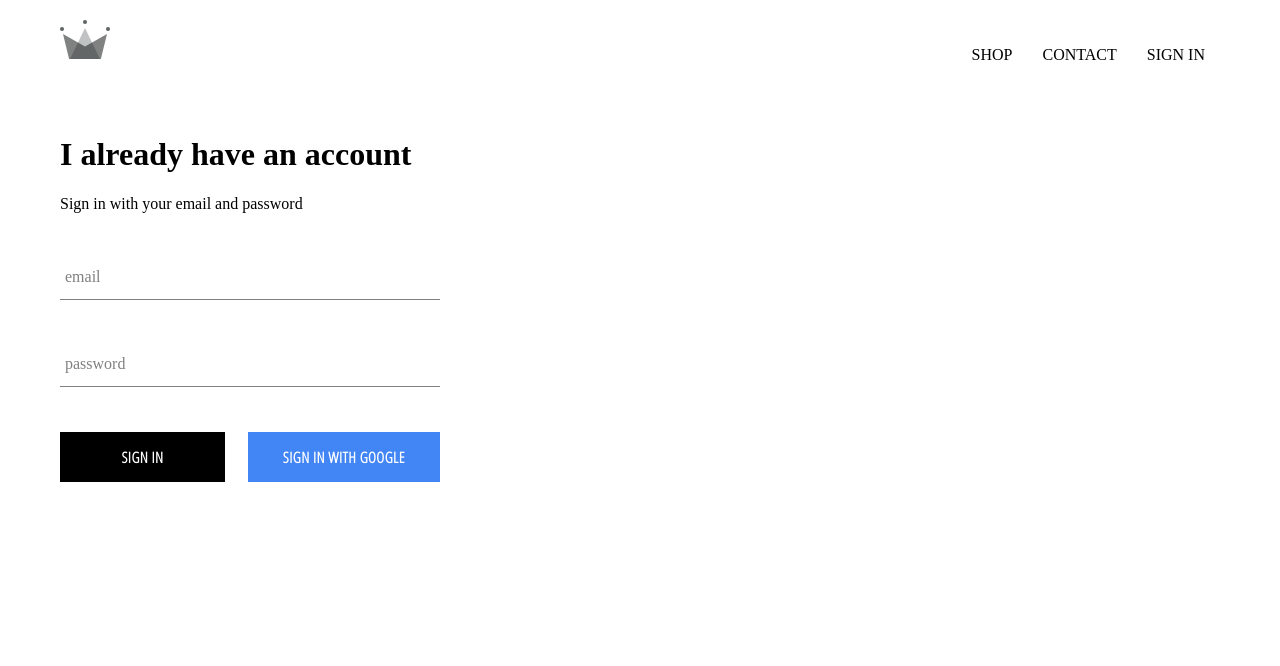
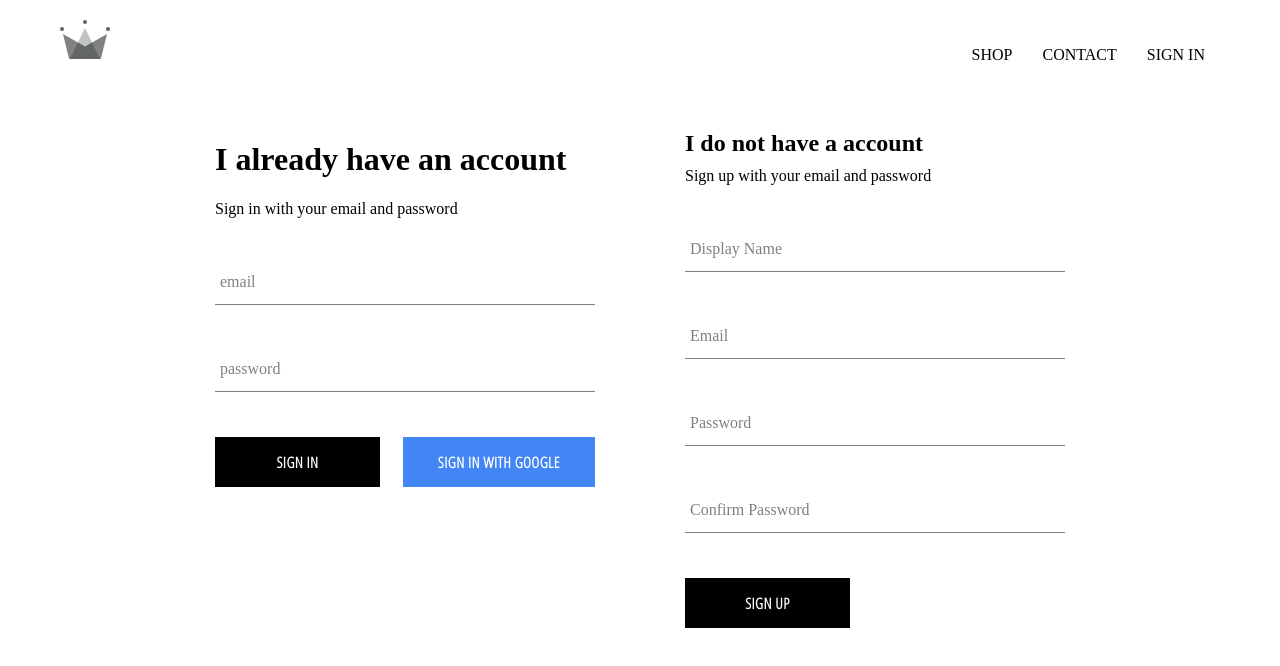
Before and after one commit to CatrunaMarius/9.-Project-Session-Storage-Persistence, a React (Create React App) app: page /signin in a window 1280 px wide. Shown: the top 666 px of the page. Built offline with nearby package versions, Linux system fonts and the light colour scheme; no server answers.

Commit message:
implemented firebase utils

```diff
--- a/src/App.js
+++ b/src/App.js
@@ -7,7 +7,7 @@ import HomePage from './pages/homepage/homepage.component';
 import ShopPage from './pages/shop/shop.component';
 import Header from './componets/header/header.component'
 import SignInAndSignUpPage  from './pages/sign-in-and-sign-up/sign-in-and-sign-up.component'
-import { auth } from './firebase/firebase.utils'
+import { auth, createUserProfileDocument } from './firebase/firebase.utils'
 
 
 class App extends React.Component {
@@ -24,15 +24,43 @@ class App extends React.Component {
   unsubscribeFromAuth = null;
 
   componentDidMount(){
-    this.unsubscribeFromAuth = auth.onAuthStateChanged(user => {
-      this.setState({
-        currentUser: user
-      })
+    this.unsubscribeFromAuth = auth.onAuthStateChanged(async userAuth => {
 
-      console.log(user);
 
-    })
+
+       if (userAuth){
+         const userRef = await createUserProfileDocument(userAuth);
+
+         userRef.onSnapshot(snapShot => {
+           this.setState({
+             currentUser: {
+              id: snapShot.id,
+              ...snapShot.data()
+             }
+           });
+
+           console.log(this.state);
+         });
+
+       }
+
+       this.setState({ currentUser: userAuth})
+    });
   }
+
+
+
+
+
+  // componentDidMount = async () => {
+  //   auth.onAuthStateChanged(async userAuth => {
+  //     const user = await createUserProfileDocument(userAuth);
+  //     this.setState({ user });
+  //   });
+  // };
+
+
+
 
   componentWillUnmount(){
     this.unsubscribeFromAuth();
--- /dev/null
+++ b/src/componets/sign-up/sign-up.component.jsx
@@ -0,0 +1,108 @@
+import React from 'react';
+
+import FormInput from '../form-input/form-input.component';
+import CustomButton from '../custom-button/custom-button.component';
+
+import {auth, createUserProfileDocument} from '../../firebase/firebase.utils';
+
+import './sign-up.styles.scss';
+
+class SignUp extends React.Component {
+    constructor(){
+        super();
+
+        this.state ={
+            displayName: '',
+            email: '',
+            password: '',
+            confirmPassword: ''
+        }
+    }
+
+    handleSubmit = async event =>{
+        event.preventDefault();
+
+        const {displayName, email, password, confirmPassword} = this.state;
+
+        if(password !== confirmPassword){
+            alert("passwords don't match");
+            return;
+        }
+
+        try {
+            const { user } = await auth.createUserWithEmailAndPassword(email, password);
+
+           await createUserProfileDocument(user, {displayName});
+
+           this.setState({
+            displayName: '',
+            email: '',
+            password: '',
+            confirmPassword: ''
+           })
+        } catch (error) {
+            console.error(error)
+        }
+
+
+    }
+
+
+    handleChange = event =>{
+        const { name, value} = event.target;
+
+        this.setState({ [name]: value})
+    }
+
+    render(){
+        const {displayName, email, password, confirmPassword} = this.state;
+        return(
+            <div className='sign-up'>
+                <h2 className='title'>I do not have a account</h2>
+                <span>Sign up with your email and password</span>
+                <form className='sign-up-form' onSubmit={this.handleSubmit}>
+                    <FormInput
+                     type='text'
+                     name='displayName'
+                     value={displayName}
+                     onChange={this.handleChange}
+                     lable='Display Name'
+                     required
+                     />
+
+                    <FormInput
+                     type='email'
+                     name='email'
+                     value={email}
+                     onChange={this.handleChange}
+                     lable='Email'
+                     required
+                     />
+
+                    <FormInput
+                     type='password'
+                     name='password'
+                     value={password}
+                     onChange={this.handleChange}
+                     lable='Password'
+                     required
+                     />
+
+                    <FormInput
+                     type='password'
+                     name='confirmPassword'
+                     value={confirmPassword}
+                     onChange={this.handleChange}
+                     lable='Confirm Password'
+                     required
+                     />
+
+                    <CustomButton type='submit'> SIGN UP</CustomButton>
+                </form>
+            </div>
+        )
+    }
+}
+
+
+export default SignUp;
--- /dev/null
+++ b/src/componets/sign-up/sign-up.styles.scss
@@ -0,0 +1,9 @@
+.sign-up {
+    display: flex;
+    flex-direction: column;
+    width: 380px;
+
+    .title{
+        margin: 10px 0;
+    }
+}
--- a/src/firebase/firebase.utils.js
+++ b/src/firebase/firebase.utils.js
@@ -19,6 +19,8 @@ const firebaseConfig = {
   firebase.initializeApp(firebaseConfig);
 
 
+
+
   export const auth = firebase.auth();
   export const firestore = firebase.firestore();
 
@@ -26,20 +28,81 @@ const firebaseConfig = {
 const provider = new firebase.auth.GoogleAuthProvider();
 
 // provider.setCustomParameters({ prompt: 'select_accont' });
-provider.setCustomParameters({
-  'login_hint': 'user@example.com'
-});
+// provider.setCustomParameters({
+//   'login_hint': 'user@example.com'
+// });
 
-// export const signInWithGoogle = () => auth.signInWithPopup(provider);
+// export const signInWithGoogle = () => {auth.signInWithPopup(provider);}
 
 export const signInWithGoogle = () => firebase.auth().signInWithRedirect(provider);
-// firebase.auth().signInWithPopup(provider)
-// .then(function(result) {
-//   // This gives you a Google Access Token.
-//   var token = result.credential.accessToken;
-//   // The signed-in user info.
-//   var user = result.user;
-//  });
+
+// initialize database
+  //preaia userul autetificat cu google si il trece in database
+  export const createUserProfileDocument = async (userAuth, additionalData ) => {
+    if (!userAuth) return;
+
+
+    const userRef = firestore.doc(`users/${userAuth.uid}`);
+
+    const snapShot = await userRef.get();
+
+    // daca nu exista vom crea acel utilizator in baza de date
+    //verifica daca acel user exita
+    if (!snapShot.exists){
+      const { displyName, email } = userAuth;
+      const createdAt = new Date();
+
+      // creaza acel user daca nu exista
+      try {
+        await userRef.set({
+          displyName,
+          email,
+          createdAt,
+          ...additionalData,
+        });
+      } catch (error) {
+        console.log('error create user ', error.message);
+      }
+
+    }
+
+    return userRef;
+  }
+
+
+
+
+  // export const createUserProfileDocument = async (user, additionalData) => {
+  //   if (!user) return;
+  //   const userRef = firestore.doc(`users/${user.uid}`);
+  //   const snapshot = await userRef.get();
+  //   if (!snapshot.exists) {
+  //     const { email, displayName, photoURL } = user;
+  //     try {
+  //       await userRef.set({
+  //         displayName,
+  //         email,
+  //         photoURL,
+  //         ...additionalData
+  //       });
+  //     } catch (error) {
+  //       console.error("Error creating user document", error);
+  //     }
+  //   }
+  //   return getUserDocument(user.uid);
+  // };
+  // const getUserDocument = async uid => {
+  //   if (!uid) return null;
+  //   try {
+  //     const userDocument = await firestore.doc(`users/${uid}`).get();
+  //     return {
+  //       uid,
+  //       ...userDocument.data()
+  //     };
+  //   } catch (error) {
+  //     console.error("Error fetching user", error);
+  //   }
+  // };
 
 
 export default firebase;
--- a/src/pages/sign-in-and-sign-up/sign-in-and-sign-up.component.jsx
+++ b/src/pages/sign-in-and-sign-up/sign-in-and-sign-up.component.jsx
@@ -1,12 +1,14 @@
 import React from 'react';
 
 import SignIn from '../../componets/sign-in/sign-in.component';
+import SignUp from '../../componets/sign-up/sign-up.component'
 
 import './sign-in-and-sign-up.styles.scss';
 
 const SignInAndSignUpPage = () =>(
     <div className='sign-in-and-sign-up'>
         <SignIn />
+        <SignUp />
     </div>
 )
 export default SignInAndSignUpPage;
--- a/src/pages/sign-in-and-sign-up/sign-in-and-sign-up.styles.scss
+++ b/src/pages/sign-in-and-sign-up/sign-in-and-sign-up.styles.scss
@@ -0,0 +1,6 @@
+.sign-in-and-sign-up {
+    width: 850px;
+    display: flex;
+    justify-content: space-between;
+    margin: 30px auto;
+}
```
